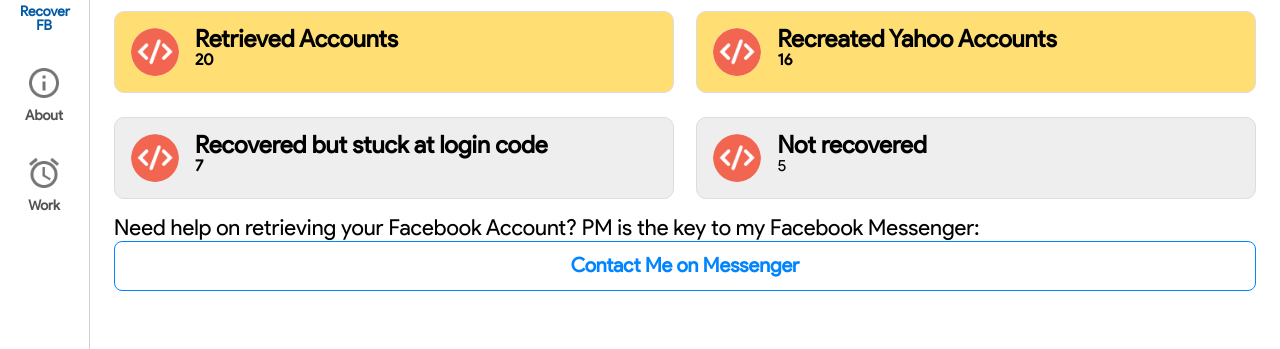
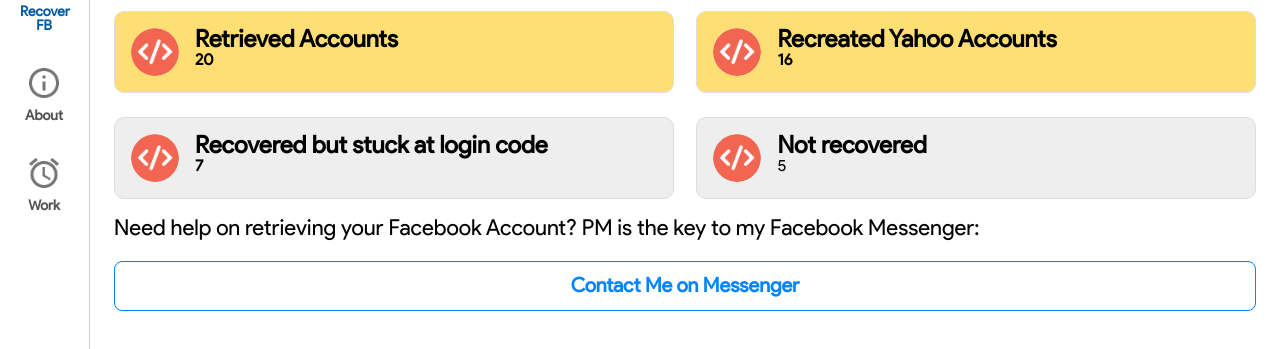
Before and after one commit to cyboryan/cyboryan.github.io, a plain HTML site: page recoverfb.html in a window 1280 px wide. Shown: the part 157-506 px from the top of the page. Drawn offline with Linux system fonts and the light colour scheme.

Commit message:
Update recoverfb.html

```diff
--- a/recoverfb.html
+++ b/recoverfb.html
@@ -104,7 +104,7 @@
                             </div>
                             <span class="span-10px block"></span>
                             <p class="content-now-header">Need help on retrieving your Facebook Account? PM is the key to my Facebook Messenger:</p>
-                            <span class="span-10px"></span>
+                            <span class="span-20px block"></span>
                             <a href="https://m.me/cyboryan" target=_blank style="text-decoration:none">
                                 <div id="contact-messenger" class="block">
                                     <p>Contact Me on Messenger</p>
```
